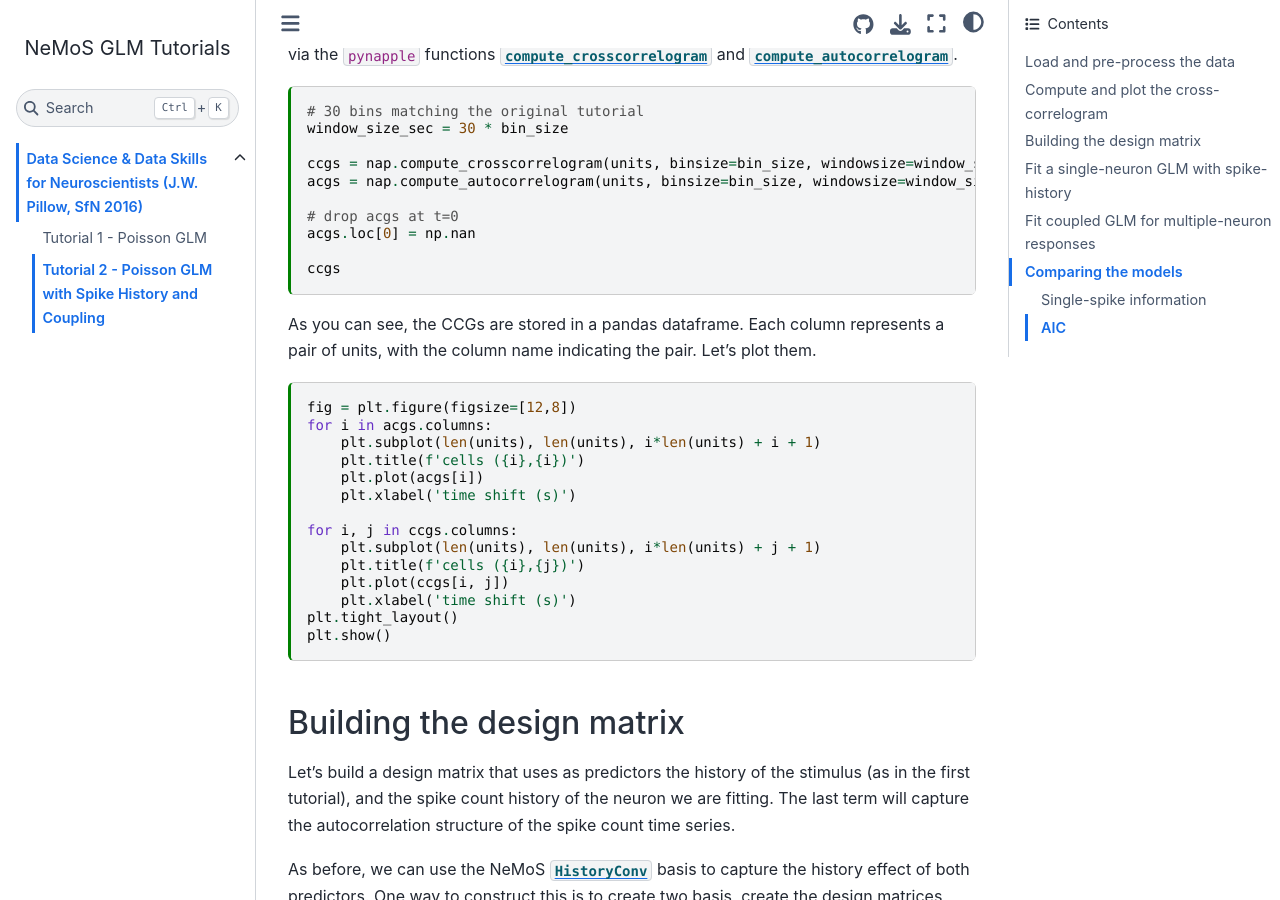
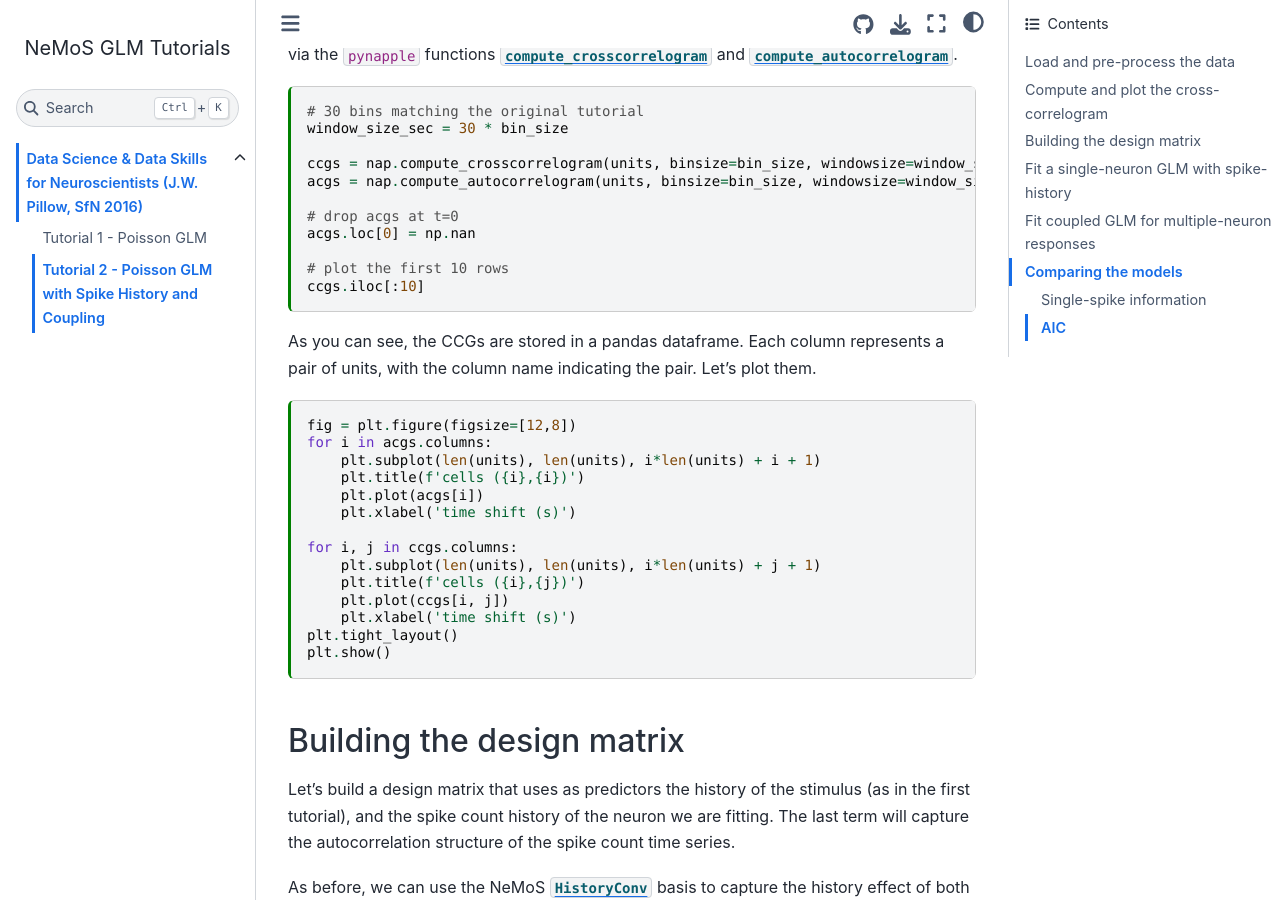
Before and after one commit to BalzaniEdoardo/nemos_glm_tutorials, a Sphinx documentation site: the page built from docs/tutorials/Sfn-2016-tutorial-GLMs/02_spike_history_coupled_glm.md, in a window 1280 px wide and 900 px high, scrolled down 1408 px. Built offline with Sphinx 7.4.7 and the Sphinx Book theme 1.1.4, drawn with Linux system fonts in a browser that asks for light colours.

Commit message:
improve repr

````diff
--- a/docs/tutorials/Sfn-2016-tutorial-GLMs/02_spike_history_coupled_glm.md
+++ b/docs/tutorials/Sfn-2016-tutorial-GLMs/02_spike_history_coupled_glm.md
@@ -79,7 +79,8 @@ acgs = nap.compute_autocorrelogram(units, binsize=bin_size, windowsize=window_si
 # drop acgs at t=0
 acgs.loc[0] = np.nan
 
-ccgs
+# plot the first 10 rows
+ccgs.iloc[:10]
 ```
 
 As you can see, the CCGs are stored in a pandas dataframe. Each column represents a pair of units, with the column name indicating the pair. Let's plot them.
````
